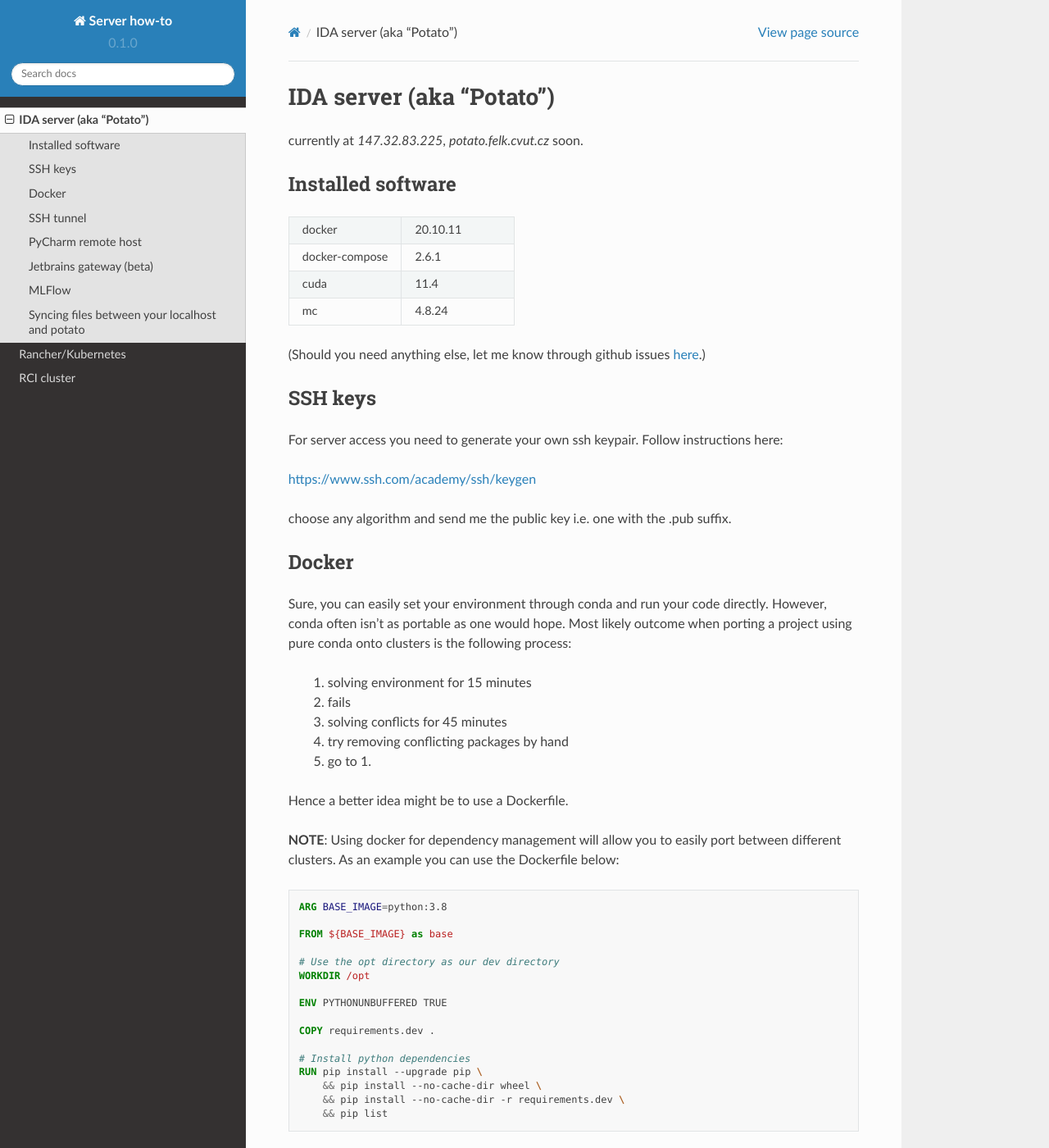
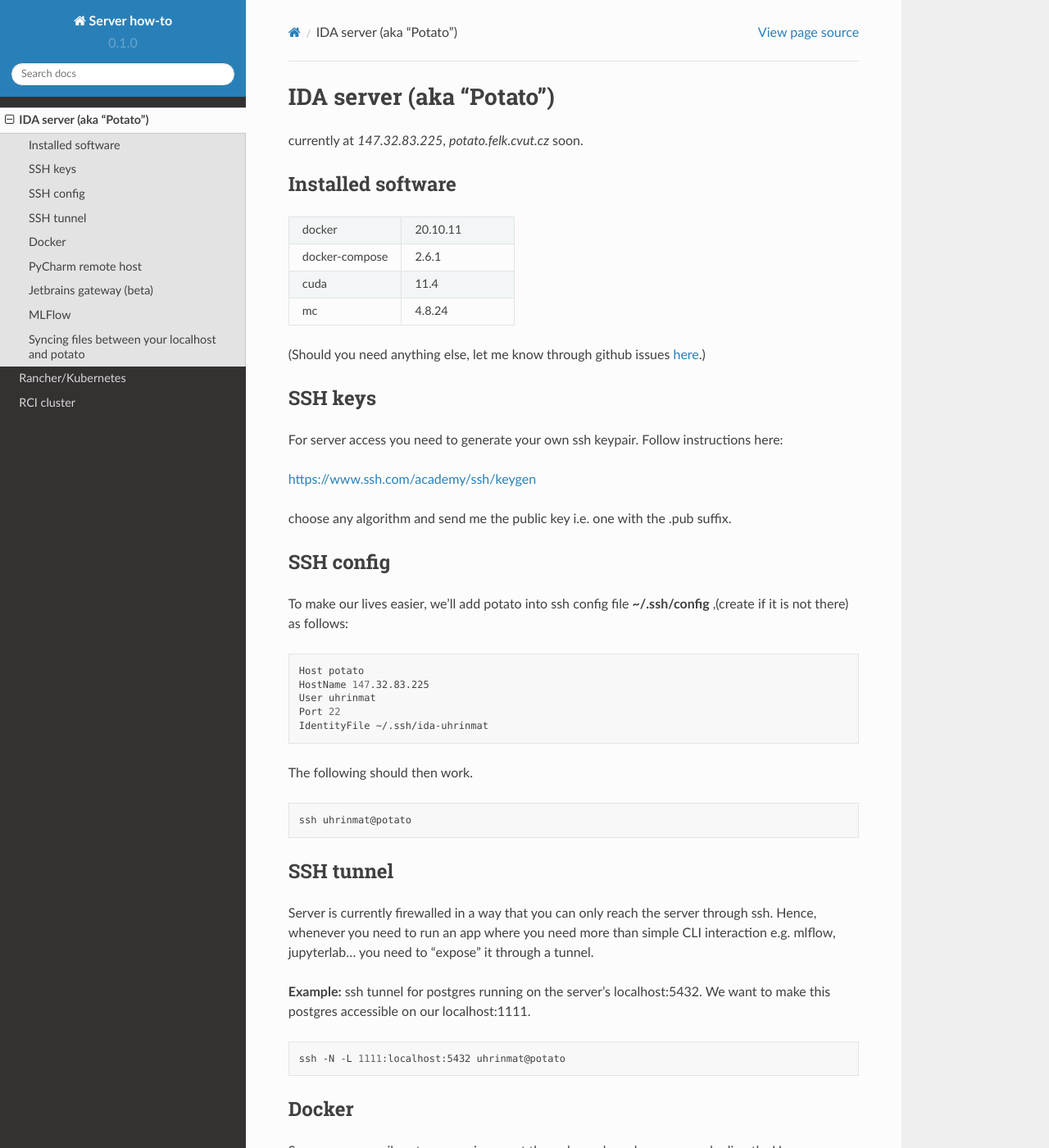
Before and after one commit to mat-ej/potato-server, a Sphinx documentation site: the page built from docs/source/ida-server.rst, in a window 1280 px wide and 1400 px high. Shown: the whole window at 82% size. Built offline with Sphinx 7.4.7 and the Read the Docs theme 2.0.0, drawn with Linux system fonts in a browser that asks for light colours; some of the changed text lies outside the part shown.

Commit message:
refactor

```diff
--- a/docs/source/ida-server.rst
+++ b/docs/source/ida-server.rst
@@ -27,6 +27,39 @@ For server access you need to generate your own ssh keypair. Follow instructions
 https://www.ssh.com/academy/ssh/keygen
 
 choose any algorithm and send me the public key i.e. one with the .pub suffix.
+
+
+SSH config
+-----------------
+To make our lives easier, we'll add potato into ssh config file **~/.ssh/config** ,(create if it is not there) as follows:
+
+.. code-block:: bash
+
+    Host potato
+    HostName 147.32.83.225
+    User uhrinmat
+    Port 22
+    IdentityFile ~/.ssh/ida-uhrinmat
+
+The following should then work.
+
+.. code-block:: bash
+
+    ssh uhrinmat@potato
+
+
+SSH tunnel
+----------------
+Server is currently firewalled in a way that you can only reach the server through ssh.
+Hence, whenever you need to run an app where you need more than simple CLI interaction e.g. mlflow, jupyterlab... you need to "expose" it through a tunnel.
+
+**Example:** ssh tunnel for postgres running on the server's localhost:5432. We want to make this postgres accessible on our localhost:1111.
+
+
+.. code-block:: bash
+
+    ssh -N -L 1111:localhost:5432 uhrinmat@potato
+
 
 Docker
 ----------------
@@ -95,19 +128,6 @@ https://eugeneyan.com/writing/setting-up-python-project-for-automation-and-colla
 also a good read for python env management:
 
 https://yxtay.github.io/blog/python-environment-package-dependency-management/
-
-SSH tunnel
-----------------
-Server is currently firewalled in a way that you can only reach the server through ssh.
-Hence, whenever you need to run an app where you need more than simple CLI interaction e.g. mlflow, jupyterlab... you need to "expose" it through a tunnel.
-
-**Example:** ssh tunnel for postgres running on the server's localhost:5432. We want to make this postgres accessible on our localhost:1111.
-
-
-.. code-block:: bash
-
-    ssh -L 1111:localhost:5432 uhrinmat@147.32.83.225
-
 
 
 PyCharm remote host
```
